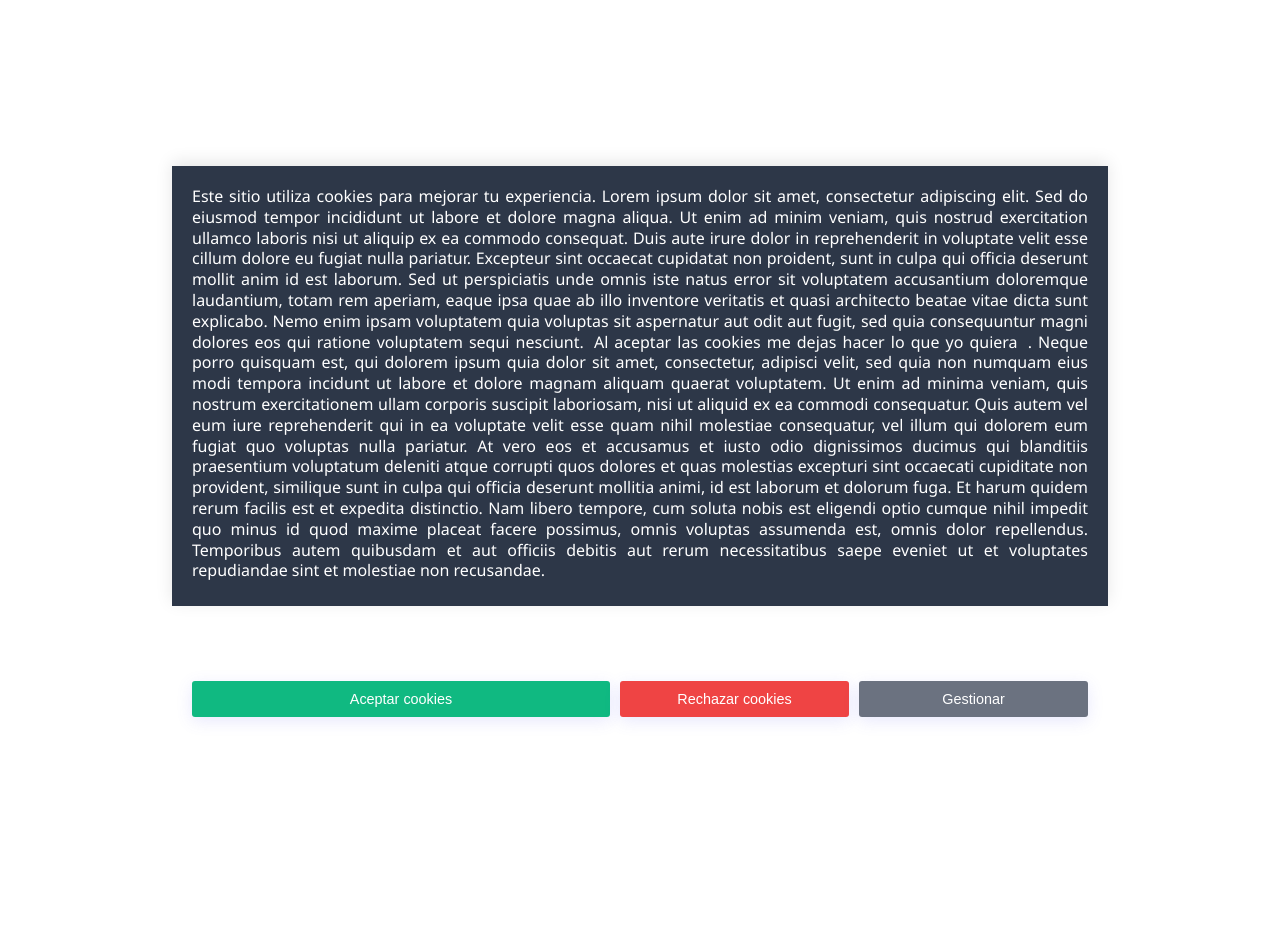
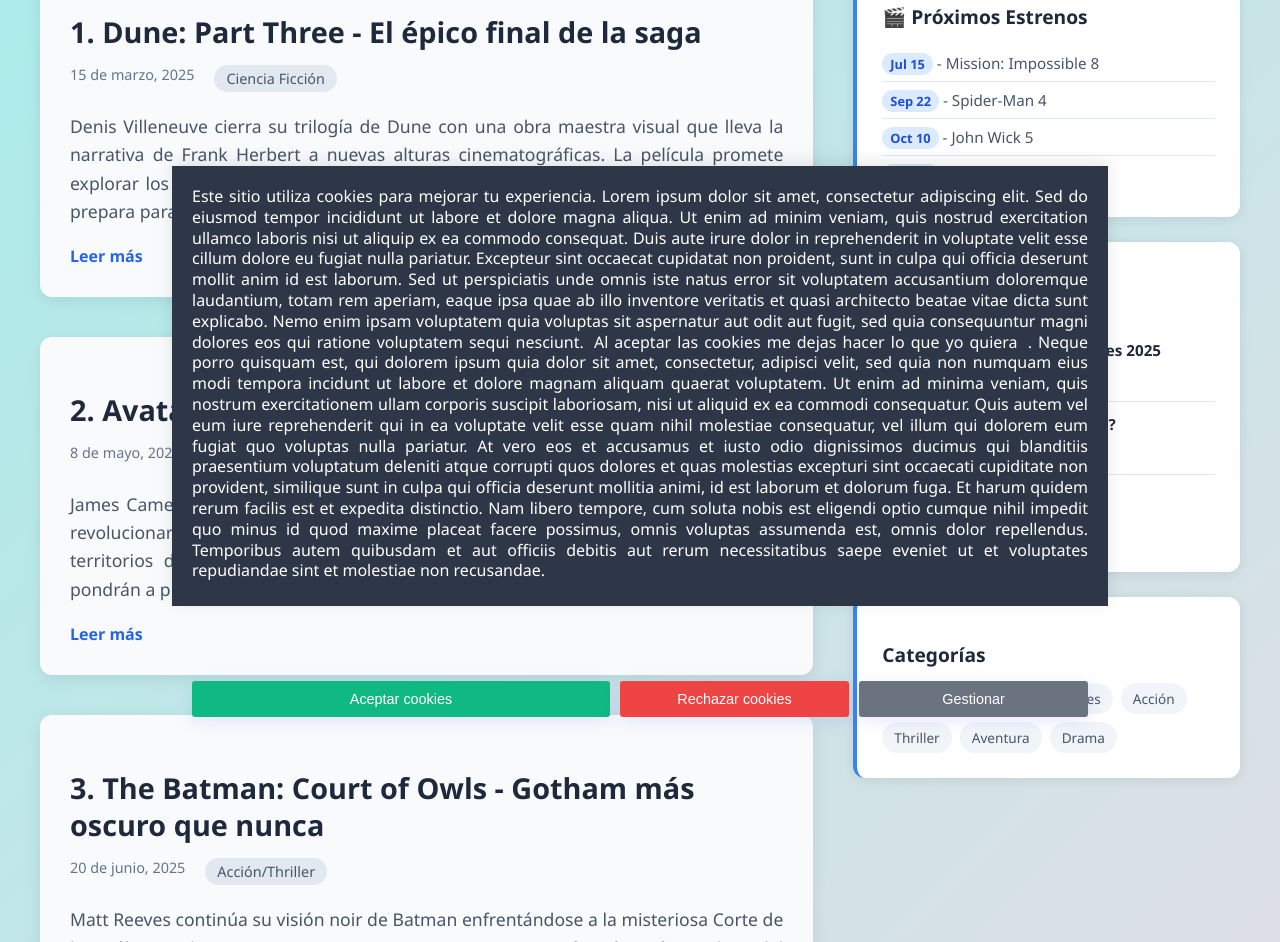
Before and after one commit to agmonetti/cookieTest, a website: page index.html in a window 1280 px wide. Shown: the part 194-1136 px from the top of the page. Before the commit the page ends 816 px from the top, so only its background shows below. Drawn offline with Linux system fonts and the light colour scheme.

Commit message:
cookie tester final

```diff
--- /dev/null
+++ b/estilos.css
@@ -0,0 +1,291 @@
+/* filepath: /home/agustin/cookieTest/estilos.css */
+body {
+        background: linear-gradient(135deg, #a8edea 0%, #fed6e3 100%);
+
+        min-height: 100vh;
+        font-family: 'Segoe UI', Arial, sans-serif;
+        align-items: center;
+        display: flex;
+        flex-direction: column;
+      }
+
+h1 {
+  color: black;
+  margin-top: 40px;
+  font-size: 2.5rem;
+  letter-spacing: 1px;
+}
+
+p {
+  color: #334155;
+  font-size: 1.2rem;
+  margin-bottom: 30px;
+}
+
+button {
+  background: black;
+  color: #fff;
+  border: none;
+  border-radius: 8px;
+  padding: 15px 32px;
+  font-size: 1.1rem;
+  font-weight: 600;
+  cursor: pointer;
+  box-shadow: 0 4px 16px rgba(99,102,241,0.15);
+  transition: background 0.2s, transform 0.2s;
+}
+
+button:hover {
+  background: rgb(44, 75, 87);
+}
+
+/* Estilos para el banner de cookies */
+.cookie-banner {
+  height: 50vh;
+  background: #2d3748;
+  color: white;
+  padding: 20px;
+  box-shadow: 0 -4px 16px rgba(0,0,0,0.1);
+  z-index: 1000;
+  position: fixed;
+  margin: 0 auto;
+  bottom: 0;
+  width: 70%;
+}
+
+.cookie-banner p {
+  margin: 0 0 15px 0;
+  color: white;
+  font-size: 1rem;
+  line-height: 1.3;
+  text-align: justify;
+}
+
+.cookie-banner span {
+  transition: background-color 0.3s ease;
+  padding: 2px 4px;
+  border-radius: 3px;
+}
+
+.cookie-banner span:hover {
+  background-color: #e53e3e;
+  cursor: pointer;
+}
+
+.cookie-buttons {
+  display: flex;
+  gap: 10px;
+  flex-wrap: wrap;
+  margin-top: 100px;
+}
+
+.cookie-banner button {
+  padding: 10px 20px;
+  font-size: 0.9rem;
+  border-radius: 3px;
+  font-weight: 500;
+}
+
+.accept-btn {
+  background: #10b981;
+  flex: 2;
+  min-width: 100px;
+}
+
+.accept-btn:hover {
+  background: #059669;
+}
+
+.reject-btn {
+  background: #ef4444;
+  flex: 1;
+  min-width: 60px;
+}
+
+.reject-btn:hover {
+  background: #dc2626;
+}
+
+.btn-manage {
+  background: #6b7280;
+  flex: 1;
+  min-width: 60px;
+}
+
+.btn-manage:hover {
+  background: #4b5563;
+}
+
+.hidden {
+  display: none;
+}
+
+/* Estilos del blog */
+.content {
+  max-width: 1200px;
+  margin: 0 auto;
+  padding: 20px;
+  margin-bottom: 60vh;
+  width: 100%;
+}
+
+.blog-layout {
+  display: grid;
+  grid-template-columns: 2fr 1fr;
+  gap: 40px;
+  margin-top: 30px;
+}
+
+.blog-main {
+  min-width: 0;
+}
+
+.blog-post {
+  background: #f8fafc;
+  border-radius: 12px;
+  padding: 30px;
+  margin-bottom: 40px;
+  box-shadow: 0 4px 16px rgba(0,0,0,0.08);
+  transition: transform 0.2s, box-shadow 0.2s;
+}
+
+
+
+.blog-post h2 {
+  color: #1e293b;
+  font-size: 1.8rem;
+  margin-bottom: 15px;
+  line-height: 1.3;
+  text-decoration: none;
+}
+
+.post-meta {
+  display: flex;
+  gap: 20px;
+  margin-bottom: 20px;
+  font-size: 0.9rem;
+  color: #64748b;
+}
+
+.post-meta .date {
+  font-weight: 500;
+}
+
+.post-meta .category {
+  background: #e2e8f0;
+  padding: 4px 12px;
+  border-radius: 20px;
+  font-weight: 500;
+  color: #475569;
+}
+
+.blog-post p {
+  color: #475569;
+  font-size: 1.1rem;
+  line-height: 1.6;
+  margin-bottom: 20px;
+  text-align: justify;
+}
+
+.read-more {
+  color: #2563eb;
+  text-decoration: none;
+  font-weight: 600;
+  font-size: 1rem;
+  transition: color 0.2s;
+}
+
+
+
+/* Estilos del sidebar */
+.blog-sidebar {
+  position: sticky;
+  top: 20px;
+  height: fit-content;
+}
+
+.sidebar-widget {
+  background: #ffffff;
+  border-radius: 12px;
+  padding: 25px;
+  margin-bottom: 25px;
+  box-shadow: 0 2px 12px rgba(0,0,0,0.08);
+  border-left: 4px solid #3b82f6;
+}
+
+.sidebar-widget h3 {
+  color: #1e293b;
+  font-size: 1.2rem;
+  margin-bottom: 15px;
+  font-weight: 600;
+}
+
+.movie-list {
+  list-style: none;
+  padding: 0;
+  margin: 0;
+}
+
+.movie-list li {
+  padding: 8px 0;
+  border-bottom: 1px solid #e2e8f0;
+  color: #475569;
+  font-size: 0.95rem;
+}
+
+.movie-list li:last-child {
+  border-bottom: none;
+}
+
+.movie-date {
+  background: #dbeafe;
+  color: #1d4ed8;
+  padding: 2px 8px;
+  border-radius: 12px;
+  font-size: 0.8rem;
+  font-weight: 600;
+}
+
+.popular-item {
+  padding: 12px 0;
+  border-bottom: 1px solid #e2e8f0;
+}
+
+.popular-item:last-child {
+  border-bottom: none;
+}
+
+.popular-item h4 {
+  color: #1e293b;
+  font-size: 0.95rem;
+  margin-bottom: 5px;
+  margin-top: 0;
+  line-height: 1.4;
+}
+
+.popular-views {
+  color: #64748b;
+  font-size: 0.8rem;
+}
+
+.categories {
+  display: flex;
+  flex-wrap: wrap;
+  gap: 8px;
+}
+
+.category-tag {
+  background: #f1f5f9;
+  color: #475569;
+  padding: 6px 12px;
+  border-radius: 16px;
+  font-size: 0.85rem;
+  font-weight: 500;
+  transition: all 0.2s;
+  cursor: pointer;
+}
+
+.category-tag:hover {
+  background: #3b82f6;
+  color: white;
+}
--- a/index.html
+++ b/index.html
@@ -4,135 +4,114 @@
     <meta charset="UTF-8">
     <meta name="viewport" content="width=device-width, initial-scale=1.0">
     <title>Test de Cookies</title>
-    <link rel="stylesheet" href="styles.css">
+    <link rel="stylesheet" href="estilos.css">
     <script src="script.js" defer></script>
     <style>
-      body {
-        background: white;
-        min-height: 100vh;
-        font-family: 'Segoe UI', Arial, sans-serif;
-        align-items: center;
-        display: flex;
-        flex-direction: column;
 
-      }
-      h1 {
-        color: black;
-        margin-top: 40px;
-        font-size: 2.5rem;
-        letter-spacing: 1px;
-        text-decoration: underline;
-        text-underline-offset: 6px;
-      }
-      p {
-        color: #334155;
-        font-size: 2rem;
-        margin-bottom: 30px;
-      }
-      button {
-        background: black;
-        color: #fff;
-        border: none;
-        border-radius: 8px;
-        padding: 15px 32px;
-        font-size: 1.1rem;
-        font-weight: 600;
-        cursor: pointer;
-        box-shadow: 0 4px 16px rgba(99,102,241,0.15);
-        transition: background 0.2s, transform 0.2s;
-      }
-      button:hover {
-        background: rgb(44, 75, 87);
 
-      }
-
-      /* Estilos para el banner de cookies */
-      .cookie-banner {
-        height: 50vh;
-        background: #2d3748;
-        color: white;
-        padding: 20px;
-        box-shadow: 0 -4px 16px rgba(0,0,0,0.1);
-        z-index: 1000;
-        position: fixed;
-        margin: 0 auto;
-        bottom: 0;
-        width: 70%;
-      }
-
-      .cookie-banner p {
-        margin: 0 0 15px 0;
-        color: white;
-        font-size: 1rem;
-        line-height: 1.3;
-        text-align: justify;
-      }
-
-      .cookie-banner span {
-        transition: background-color 0.3s ease;
-        padding: 2px 4px;
-        border-radius: 3px;
-      }
-
-      .cookie-banner span:hover {
-        background-color: #e53e3e;
-        cursor: pointer;
-      }
-
-      .cookie-buttons {
-        display: flex;
-        gap: 10px;
-        flex-wrap: wrap;
-        margin-top: 100px;
-      }
-
-      .cookie-banner button {
-        padding: 10px 20px;
-        font-size: 0.9rem;
-        border-radius: 3px;
-        font-weight: 500;
-      }
-
-      .accept-btn {
-        background: #10b981;
-        flex: 2;
-        min-width: 100px;
-      }
-
-      .accept-btn:hover {
-        background: #059669;
-      }
-
-      .reject-btn  {
-        background: #ef4444;
-        flex: 1;
-        min-width: 60px;
-      }
-
-      .reject-btn:hover {
-        background: #dc2626;
-      }
-
-      .btn-manage {
-        background: #6b7280;
-        flex: 1;
-        min-width: 60px;
-      }
-
-      .btn-manage:hover {
-        background: #4b5563;
-      }
-
-      .hidden {
-        display: none;
-      }
     </style>
 </head>
 <body>
     <div class="content">
-        <h1>Test de Cookies</h1>
-        <p>Test para generar cookies normales y sospechosas:</p>
+      <h1>Blog: Peliculas que no debes perderte este 2025</h1>
+    <div class="blog-layout">
+        <main class="blog-main">
+            <article class="blog-post">
+                <h2>1. Dune: Part Three - El épico final de la saga</h2>
+                <div class="post-meta">
+                    <span class="date">15 de marzo, 2025</span>
+                    <span class="category">Ciencia Ficción</span>
+                </div>
+                <p>Denis Villeneuve cierra su trilogía de Dune con una obra maestra visual que lleva la narrativa de Frank Herbert a nuevas alturas cinematográficas. La película promete explorar los últimos capítulos de la historia de Paul Atreides mientras el universo se prepara para cambios épicos que definirán el futuro de la humanidad.</p>
+                <a href="#" class="read-more">Leer más</a>
+            </article>
+
+            <article class="blog-post">
+                <h2>2. Avatar: The Seed Bearer - Regreso a Pandora</h2>
+                <div class="post-meta">
+                    <span class="date">8 de mayo, 2025</span>
+                    <span class="category">Aventura/Sci-Fi</span>
+                </div>
+                <p>James Cameron nos lleva de vuelta a Pandora en esta tercera entrega que promete revolucionar una vez más la tecnología cinematográfica. La historia explora nuevos territorios del planeta mientras Jake Sully y su familia enfrentan amenazas que pondrán a prueba todos sus vínculos con la naturaleza de Pandora.</p>
+                <a href="#" class="read-more">Leer más</a>
+            </article>
+
+            <article class="blog-post">
+                <h2>3. The Batman: Court of Owls - Gotham más oscuro que nunca</h2>
+                <div class="post-meta">
+                    <span class="date">20 de junio, 2025</span>
+                    <span class="category">Acción/Thriller</span>
+                </div>
+                <p>Matt Reeves continúa su visión noir de Batman enfrentándose a la misteriosa Corte de los Búhos. Robert Pattinson regresa con una interpretación aún más madura del Caballero Oscuro, mientras Gotham se sumerge en conspiraciones que han permanecido ocultas durante décadas en las sombras de la ciudad.</p>
+                <a href="#" class="read-more">Leer más</a>
+            </article>
+
+            <article class="blog-post">
+                <h2>4. Fantastic Four: First Steps - Marvel reimagina a la Primera Familia</h2>
+                <div class="post-meta">
+                    <span class="date">2 de agosto, 2025</span>
+                    <span class="category">Superhéroes</span>
+                </div>
+                <p>Marvel Studios presenta su versión de los Cuatro Fantásticos con un enfoque retro-futurista que promete capturar la esencia de aventura y familia que define a estos icónicos héroes. La película equilibra perfectamente la ciencia ficción con el drama familiar, creando una experiencia cinematográfica única en el UCM.</p>
+                <a href="#" class="read-more">Leer más</a>
+            </article>
+
+            <article class="blog-post">
+                <h2>5. Blade Runner 2099 - El futuro del futuro</h2>
+                <div class="post-meta">
+                    <span class="date">12 de noviembre, 2025</span>
+                    <span class="category">Ciencia Ficción/Neo-noir</span>
+                </div>
+                <p>Ridley Scott regresa al universo que creó con una nueva historia que explora la humanidad en un futuro aún más distante. En 2099, la línea entre humanos y replicantes se difumina completamente, planteando preguntas filosóficas profundas sobre la identidad, la memoria y lo que realmente significa ser humano.</p>
+                <a href="#" class="read-more">Leer más</a>
+            </article>
+        </main>
+
+        <aside class="blog-sidebar">
+            <div class="sidebar-widget">
+                <h3>🎬 Próximos Estrenos</h3>
+                <ul class="movie-list">
+                    <li><span class="movie-date">Jul 15</span> - Mission: Impossible 8</li>
+                    <li><span class="movie-date">Sep 22</span> - Spider-Man 4</li>
+                    <li><span class="movie-date">Oct 10</span> - John Wick 5</li>
+                    <li><span class="movie-date">Dec 18</span> - Star Wars: New Dawn</li>
+                </ul>
+            </div>
+
+            <div class="sidebar-widget">
+                <h3>Más Popular</h3>
+                <div class="popular-posts">
+                    <div class="popular-item">
+                        <h4>Top 10 películas de superhéroes 2025</h4>
+                        <span class="popular-views">2.1k views</span>
+                    </div>
+                    <div class="popular-item">
+                        <h4>¿Vale la pena Dune Part Three?</h4>
+                        <span class="popular-views">1.8k views</span>
+                    </div>
+                    <div class="popular-item">
+                        <h4>Análisis: El futuro del cine</h4>
+                        <span class="popular-views">1.5k views</span>
+                    </div>
+                </div>
+            </div>
+
+            <div class="sidebar-widget">
+                <h3>Categorías</h3>
+                <div class="categories">
+                    <span class="category-tag">Ciencia Ficción</span>
+                    <span class="category-tag">Superhéroes</span>
+                    <span class="category-tag">Acción</span>
+                    <span class="category-tag">Thriller</span>
+                    <span class="category-tag">Aventura</span>
+                    <span class="category-tag">Drama</span>
+                </div>
+            </div>
+
+        </aside>
     </div>
+</div>
+// ...existing code...
 
     <!-- Banner de cookies -->
     <div id="cookieBanner" class="cookie-banner">
```
